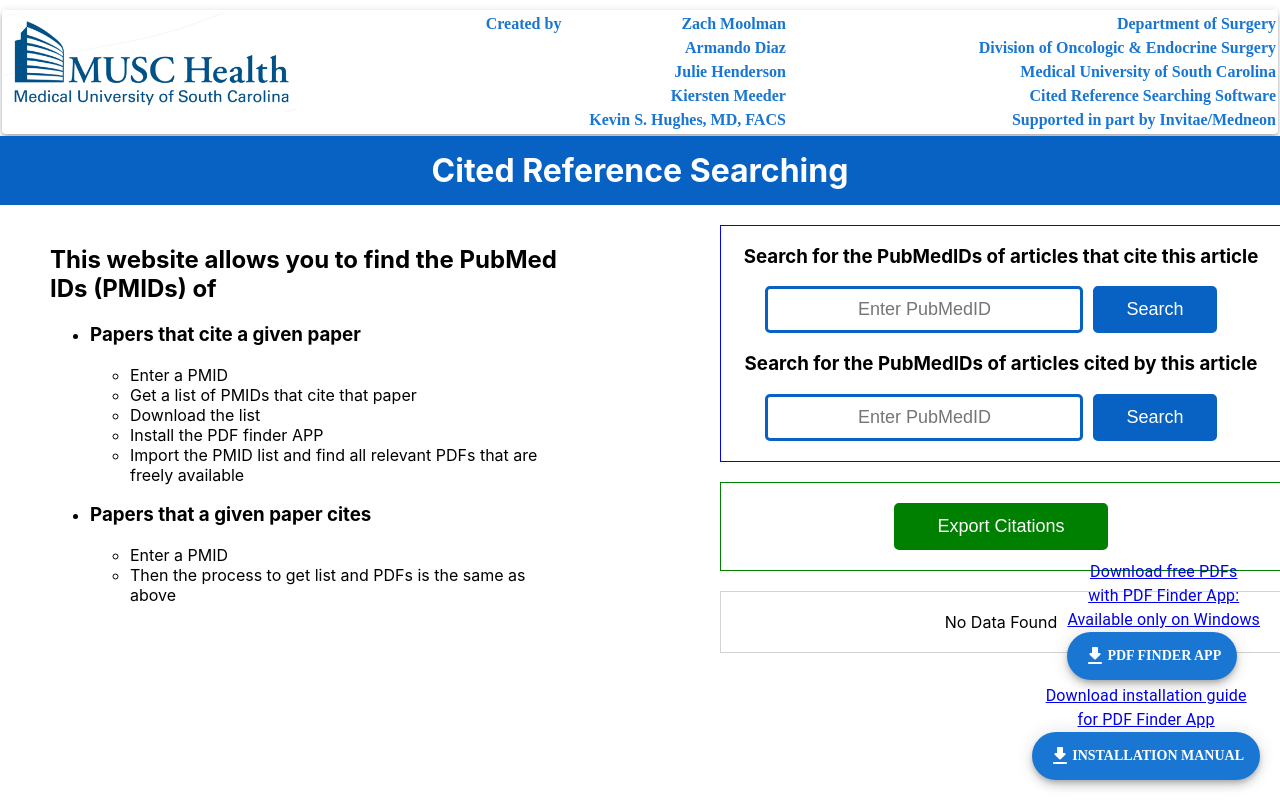
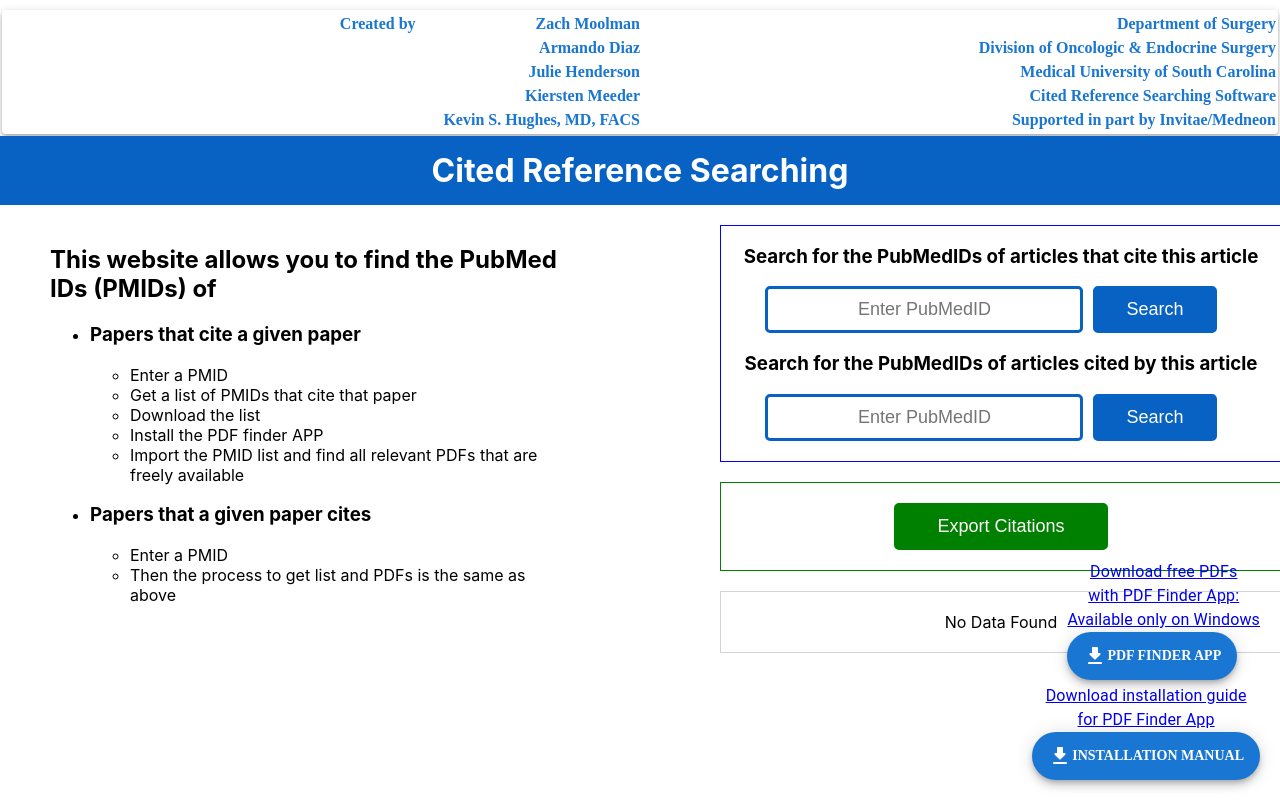
Before and after one commit to arm-diaz/pubmed-cited-reference-searching, a React (Create React App) app: page / in a window 1280 px wide. Built offline with nearby package versions, Linux system fonts and the light colour scheme.

Commit message:
remove logo

```diff
--- a/src/components/MuscDecs.tsx
+++ b/src/components/MuscDecs.tsx
@@ -10,6 +10,14 @@
         navigate('/')
     }
 
+    /*
+    <Box display='flex'
+    sx={{
+        backgroundColor:'white'}}>
+    <img src={musc} height={100}  onClick={handleImageClick}/>
+    </Box>
+
+    */
     return (<>
 
       <Paper
@@ -28,7 +36,6 @@
               <Box display='flex'
                   sx={{
                       backgroundColor:'white'}}>
-                  <img src={musc} height={100}  onClick={handleImageClick}/>
               </Box>
               <Box display='flex' flex='1' flexDirection='column'>
                   <Typography
```
